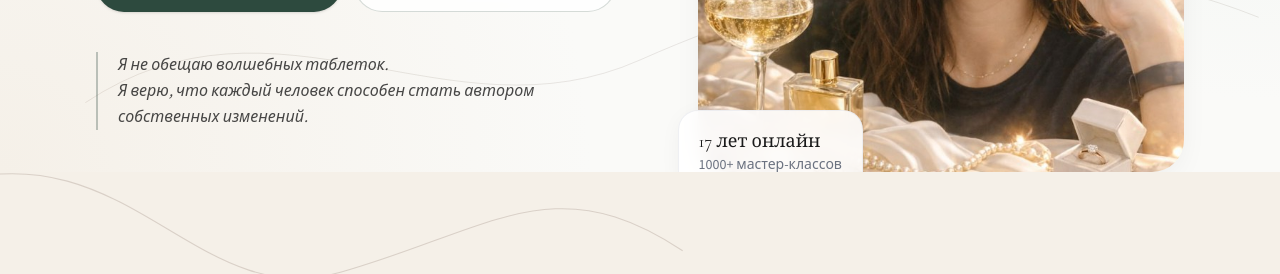
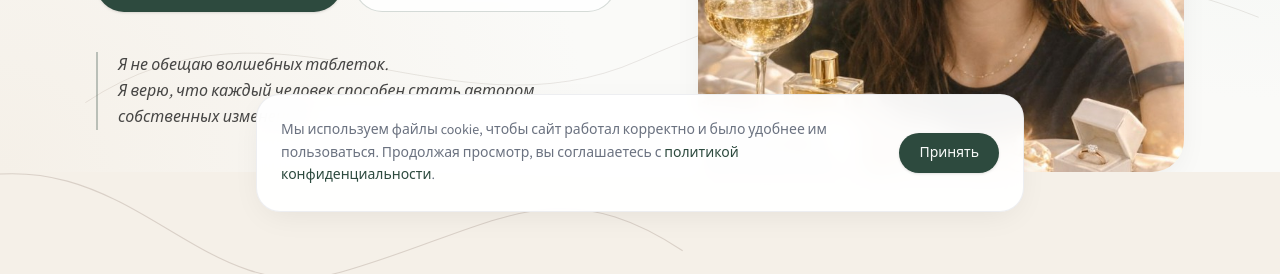
Before and after one commit to galileya2008-byte/neurographica-site, a Next.js app: page / in a window 1280 px wide. Shown: the part 564-838 px from the top of the page. Built offline with nearby package versions, Linux system fonts and the light colour scheme; no server answers.

Commit message:
Wire cookie consent banner into the root layout.
Co-authored-by: Cursor <cursoragent@cursor.com>

```diff
--- a/app/layout.tsx
+++ b/app/layout.tsx
@@ -1,6 +1,7 @@
 import type { Metadata } from "next";
 import { Header } from "@/components/layout/header";
 import { Footer } from "@/components/layout/footer";
+import { CookieBanner } from "@/components/layout/cookie-banner";
 import { JsonLd } from "@/components/seo/json-ld";
 import { siteConfig } from "@/config/site";
 import { buildPageMetadata } from "@/lib/seo/metadata";
@@ -37,6 +38,7 @@ export default function RootLayout({
         <Header />
         <main>{children}</main>
         <Footer />
+        <CookieBanner />
       </body>
     </html>
   );
```
